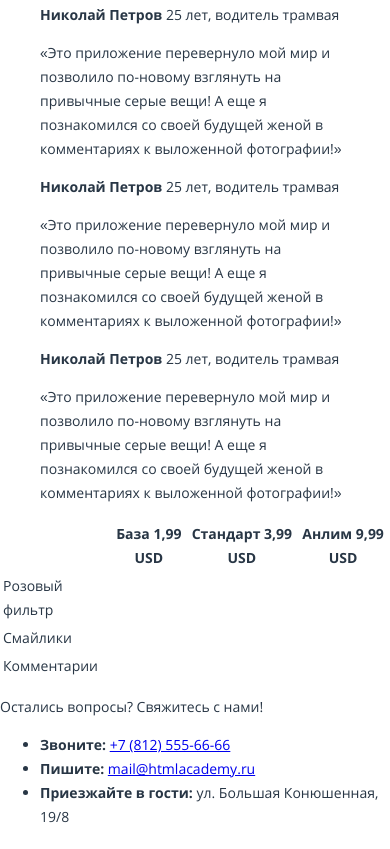
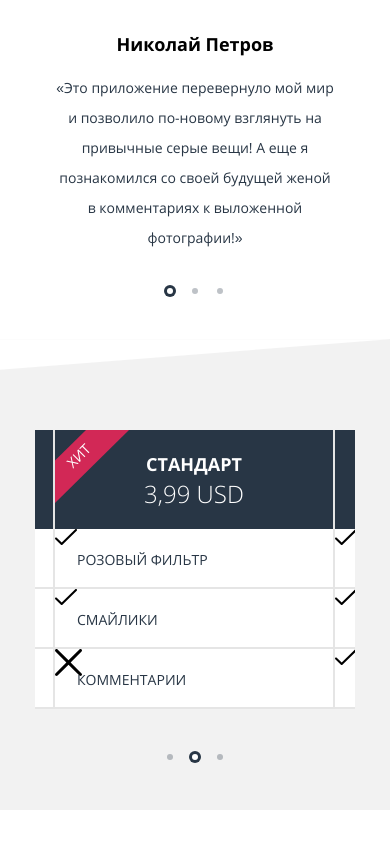
Before and after one commit to zaharovNIIAS/978173-pink-16, a website: page source/index.html in a window 390 px wide. Shown: the part 1951-2800 px from the top of the page. Drawn offline with nearby package versions, Linux system fonts and the light colour scheme; files that its build step writes are made by us from their sources; files whose address does not match are found by name.

Commit message:
Страница index целиком tablet

```diff
--- a/source/index.html
+++ b/source/index.html
@@ -236,7 +236,7 @@
                   <span class="tariffs__name">База</span>
                   <span class="tariffs__payment">1,99 USD</span>
                 </th>
-                <th class="tariffs__header--hit">
+                <th class="tariffs__header--hit" hit-header-text="Хит">
                   <span class="tariffs__name">Стандарт</span>
                   <span class="tariffs__payment">3,99 USD</span>
                 </th>
@@ -251,36 +251,45 @@
                 <td class="tariffs__feature-name">Розовый фильтр</td>
                 <td class="tariffs__feature--enable">
                   <span class="visually-hidden">Возможность доступна</span>
+                  <span class="tariffs__feature-name">Розовый фильтр</span>
                 </td>
                 <td class="tariffs__feature--enable">
                   <span class="visually-hidden">Возможность доступна</span>
+                  <span class="tariffs__feature-name">Розовый фильтр</span>
                 </td>
                 <td class="tariffs__feature--enable">
                   <span class="visually-hidden">Возможность доступна</span>
+                  <span class="tariffs__feature-name">Розовый фильтр</span>
                 </td>
               </tr>
               <tr class="tariffs__feature">
                 <td class="tariffs__feature-name">Смайлики</td>
                 <td class="tariffs__feature--disable">
                   <span class="visually-hidden">Возможность недоступна</span>
+                  <span class="tariffs__feature-name">Смайлики</span>
                 </td>
                 <td class="tariffs__feature--enable">
                   <span class="visually-hidden">Возможность доступна</span>
+                  <span class="tariffs__feature-name">Смайлики</span>
                 </td>
                 <td class="tariffs__feature--enable">
                   <span class="visually-hidden">Возможность доступна</span>
+                  <span class="tariffs__feature-name">Смайлики</span>
                 </td>
               </tr>
               <tr class="tariffs__feature">
                 <td class="tariffs__feature-name">Комментарии</td>
                 <td class="tariffs__feature--disable">
                   <span class="visually-hidden">Возможность недоступна</span>
+                  <span class="tariffs__feature-name">Комментарии</span>
                 </td>
                 <td class="tariffs__feature--disable">
                   <span class="visually-hidden">Возможность недоступна</span>
+                  <span class="tariffs__feature-name">Комментарии</span>
                 </td>
                 <td class="tariffs__feature--enable">
                   <span class="visually-hidden">Возможность доступна</span>
+                  <span class="tariffs__feature-name">Комментарии</span>
                 </td>
               </tr>
             </tbody>
--- /dev/null
+++ b/source/less/blocks/contacts.less
@@ -0,0 +1,46 @@
+.contacts___container {
+  width: 280px;
+  margin: 0 auto;
+}
+
+.contacts__header {
+  font-size: 24px;
+  line-height: 30px;
+  color: @main-dark-color;
+  text-align: center;
+  font-weight: 300;
+  margin-top: 42px;
+  margin-bottom: 29px;
+}
+
+.contacts__list {
+  margin: 0;
+  padding: 0;
+  list-style: none;
+}
+
+.contacts__item {
+  margin-bottom: 18px;
+  display: flex;
+  flex-direction: column;
+  align-items: center;
+  text-align: center;
+}
+
+.contacts__title {
+  font-weight: 700;
+  font-size: 18px;
+  line-height: 30px;
+  color: @main-dark-color;
+}
+
+.contacts__phone,
+.contacts__email,
+.contacts__address {
+  font-size: 24px;
+  line-height: 30px;
+  font-weight: 300;
+  font-style: normal;
+  color: @main-pink-color;
+  text-decoration: none;
+}
--- /dev/null
+++ b/source/less/blocks/reviews.less
@@ -0,0 +1,39 @@
+.reviews__container {
+  width: 280px;
+  margin: 0 auto;
+  margin-bottom: 42px;
+  padding-bottom: 3px;
+}
+
+.reviews__wrapper {
+  margin-top: 40px;
+  margin-bottom: 21px;
+}
+
+.reviews__item {
+  margin: 0;
+  width: 280px;
+}
+
+.reviews__author {
+  text-align: center;
+}
+
+.reviews__author-name {
+  font-weight: 700;
+  font-size: 18px;
+  line-height: 30px;
+  color: #000000;
+}
+
+.reviews__author-info {
+  display: none;
+}
+
+.reviews__text {
+  text-align: center;
+  font-weight: 400;
+  font-size: 14px;
+  line-height: 30px;
+  color: @main-dark-color;
+}
--- /dev/null
+++ b/source/less/blocks/slider.less
@@ -0,0 +1,41 @@
+.slider {
+  overflow: hidden;
+}
+
+.slider__list {
+  width: 9999px;
+  display: flex;
+}
+
+.slider__toggles {
+  display: flex;
+  width: 56px;
+  margin: 0 auto;
+}
+
+.slider__toggle {
+  width: 6px;
+  height: 6px;
+  margin-right: 19px;
+  padding: 0;
+  background-color: rgba(40, 54, 69, 0.3);
+  border: none;
+  border-radius: 50%;
+
+  &:hover {
+    background-color: rgba(40, 54, 69, 0.5);
+  }
+
+  &:active {
+    background-color: rgba(40, 54, 69, 0.1);
+  }
+}
+
+.slider__toggle:last-child {
+  margin-right: 0;
+}
+
+.slider__toggle--active {
+  box-shadow: 0 0 0 3px @main-dark-color;
+  background-color: #ffffff;
+}
--- /dev/null
+++ b/source/less/blocks/tariffs.less
@@ -0,0 +1,129 @@
+.tariffs {
+  background-color: @main-gray-color;
+
+  &::before {
+    content: "";
+    display: block;
+    min-height: 114px;
+    background-image: url("../img/bg-triangle-white.svg");
+    background-repeat: no-repeat;
+    background-color: #f2f2f2;
+    background-size: contain;
+    margin-bottom: -40px;
+  }
+}
+
+.tariffs__container {
+  width: 320px;
+  margin: 0 auto;
+  padding-bottom: 50px;
+}
+
+.tariffs__wrapper {
+  margin-top: 17px;
+  margin-bottom: 45px;
+}
+
+.tariffs__list {
+  border-spacing: 0;
+}
+
+@media (max-width: 659px) {
+  .tariffs__list {
+    transform: translateX(-260px);
+  }
+}
+
+.tariffs__header th {
+  box-sizing: border-box;
+  width: 280px;
+  padding: 19px 0;
+  border-right: 2px solid #e5e5e5;
+  background-color: @main-dark-color;
+}
+
+.tariffs__header th:first-child {
+  display: none;
+  border-right: 0;
+  border-bottom: 2px solid #e5e5e5;
+  background-color: transparent;
+}
+
+.tariffs__name {
+  display: block;
+  font-size: 18px;
+  color: #ffffff;
+  line-height: 30px;
+  text-transform: uppercase;
+}
+
+.tariffs__payment {
+  font-size: 24px;
+  line-height: 30px;
+  font-weight: 300;
+  color: #ffffff;
+  text-transform: uppercase;
+}
+
+.tariffs__header--hit {
+  position: relative;
+
+  &::before {
+    content: "";
+    position: absolute;
+    top: 0;
+    left: 0;
+    width: 74px;
+    height: 73px;
+    background-image: url("../img/bg-hit.svg");
+    background-repeat: no-repeat;
+  }
+
+  &::after {
+    content: attr(hit-header-text);
+    position: absolute;
+    top: 13px;
+    left: -11px;
+    width: 74px;
+    height: 30px;
+    font-size: 14px;
+    font-weight: 400;
+    color: #ffffff;
+    text-transform: uppercase;
+    transform: rotate(-45deg);
+  }
+}
+
+.tariffs__feature td {
+  text-align: left;
+  border-right: 2px solid #e5e5e5;
+  border-bottom: 2px solid #e5e5e5;
+  background-color: #ffffff;
+  padding-top: 16px;
+  padding-right: 17px;
+  padding-bottom: 12px;
+  padding-left: 22px;
+}
+
+.tariffs__feature-name {
+  font-size: 14px;
+  line-height: 30px;
+  color: @main-dark-color;
+  text-transform: uppercase;
+}
+
+.tariffs__feature td:first-child {
+  display: none;
+  padding-left: 14px;
+  border-left: 2px solid #e5e5e5;
+}
+
+.tariffs__feature--enable {
+  background-image: url("../img/icon-yes.svg");
+  background-repeat: no-repeat;
+}
+
+.tariffs__feature--disable {
+  background-image: url("../img/icon-no.svg");
+  background-repeat: no-repeat;
+}
--- a/source/less/style.less
+++ b/source/less/style.less
@@ -15,3 +15,7 @@
 @import "blocks/contest.less";
 @import "blocks/photo-upload.less";
 @import "blocks/photo-editor.less";
+@import "blocks/reviews.less";
+@import "blocks/slider.less";
+@import "blocks/tariffs.less";
+@import "blocks/contacts.less";
```
